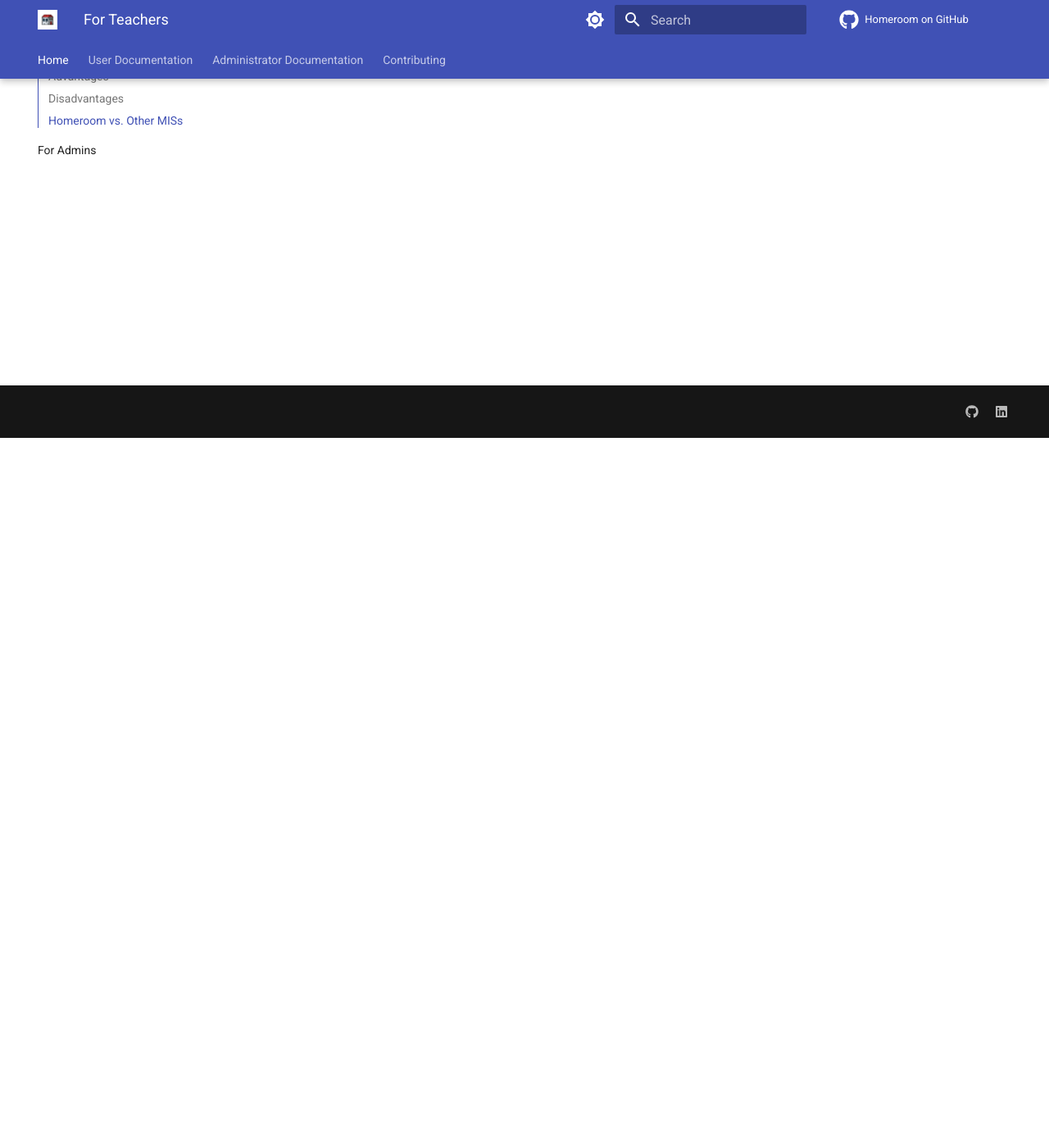
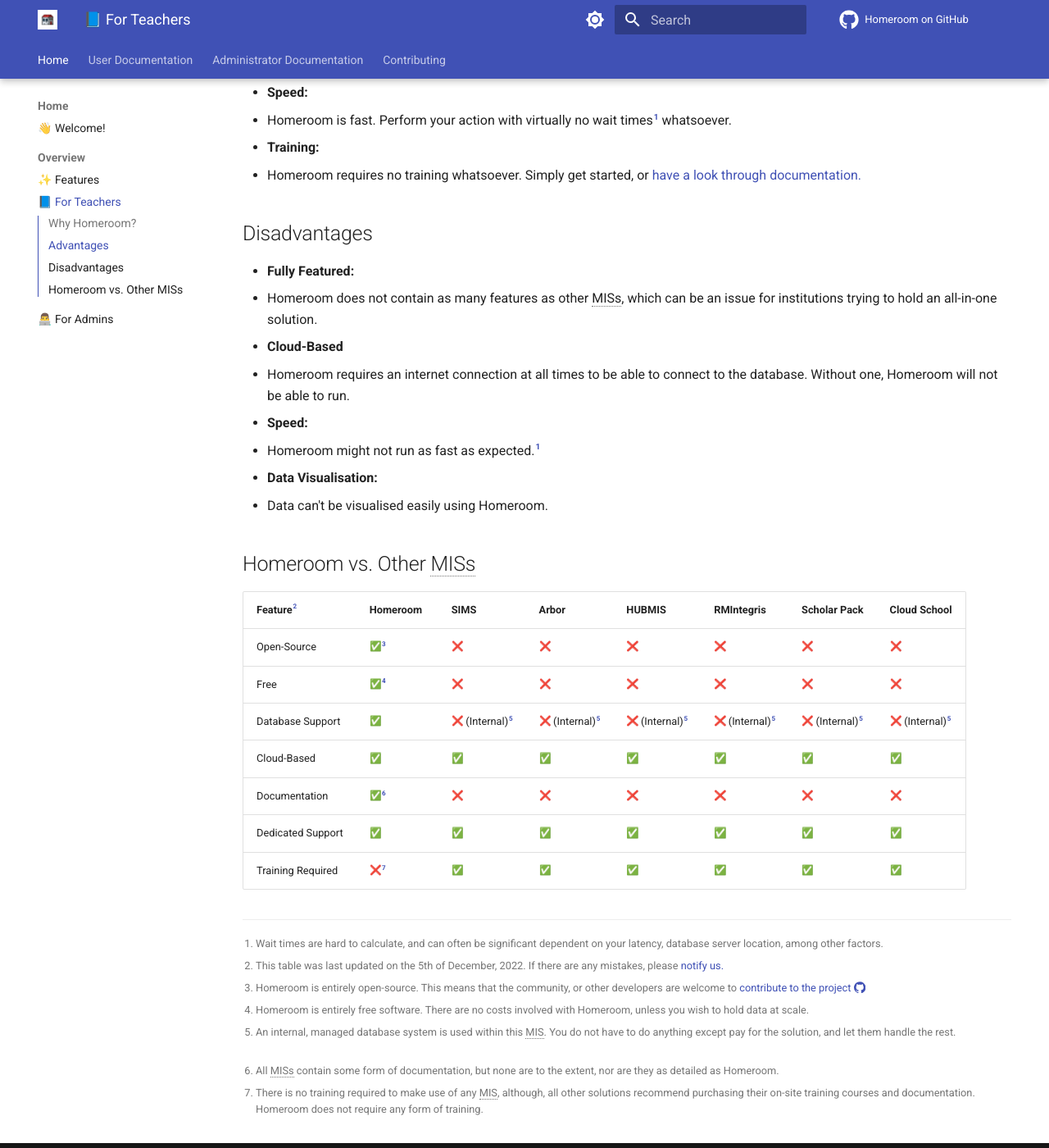
Before and after one commit to longbow122/homeroom-docs, an MkDocs documentation site: the page built from docs/informationForTeachers.md, in a window 1280 px wide and 1400 px high, scrolled down 866 px. Shown: the whole window at 82% size. Built offline with MkDocs 1.6.1 and Material for MkDocs 9.7.7, drawn with Linux system fonts in a browser that asks for light colours; emoji names are drawn with the system emoji font; some web fonts are replaced; comment, search, counter and statistics services are not loaded; some of the changed text lies outside the part shown.

Commit message:
Finished sidebar work and finished Teacher Information content
Finished adding content to the information for Teachers page, along with implementing markdown emojis within the sidebar list.

Additionally, made a minor start on the Administrator information page.

```diff
--- a/docs/informationForTeachers.md
+++ b/docs/informationForTeachers.md
@@ -1,6 +1,7 @@
 ---
 hide:
   - footer
+title: "📘 For Teachers"
 ---
 
 # Information For Teachers
@@ -14,7 +15,53 @@
   - Homeroom features full, and detailed documentation, which is able to support you through every issue you may encounter.
   - If this does not help, our [GitHub Issues :simple-github:](https://github.com/longbow122/Homeroom/issues) can help your through any issue you may encounter with support from real contributors to the project.
 - **Cloud-Based:**
-  -
+  - Data is stored and processed on external servers. This allows you to use Homeroom **anywhere.**
+  - Use Homeroom on another device without missing a beat, continue your work from any device anywhere.
+- **Ease of Use**
+  - Homeroom is incredibly easy to use. Simply have an administator install it on your machine (or do it yourself!), and get going.
+  - There is no training required for Homeroom.
+- **Detail:**
+  - Homeroom is capable of storing detailed information about all aspects of your institution. Store and manage everything in one centralised solution.
+- **Minimalism:**
+  - Homeroom's minimalistic design makes Homeroom so much easier to use.
+  - Log in, and get started straight away with Homeroom's intuitive, innovative user experience.
+- **Speed:**
+  - Homeroom is fast. Perform your action with virtually no wait times[^1] whatsoever.
+- **Training:**
+  - Homeroom requires no training whatsoever. Simply get started, or [have a look through documentation.](index.md)
+
+
 ## Disadvantages
+- **Fully Featured:**
+  - Homeroom does not contain as many features as other MISs, which can be an issue for institutions trying to hold an all-in-one solution.
+- **Cloud-Based**
+  - Homeroom requires an internet connection at all times to be able to connect to the database. Without one, Homeroom will not be able to run.
+- **Speed:**
+  - Homeroom might not run as fast as expected.[^1]
+- **Data Visualisation:**
+  - Data can't be visualised easily using Homeroom.
 
 ## Homeroom vs. Other MISs
+| Feature[^2]       | Homeroom           | SIMS               | Arbor              | HUBMIS             | RMIntegris         | Scholar Pack       | Cloud School       |
+|-------------------|--------------------|--------------------|--------------------|--------------------|--------------------|--------------------|--------------------|
+| Open-Source       | :white_check_mark:[^3] | :x:                | :x:                | :x:                | :x:                | :x:                | :x:                |
+| Free              | :white_check_mark:[^4] | :x:                | :x:                | :x:                | :x:                | :x:                | :x:                |
+| Database Support  | :white_check_mark: | :x: (Internal)[^5]     | :x: (Internal)[^5]     | :x: (Internal)[^5]     | :x: (Internal)[^5]     | :x: (Internal)[^5]     | :x: (Internal)[^5]     |
+| Cloud-Based       | :white_check_mark: | :white_check_mark: | :white_check_mark: | :white_check_mark: | :white_check_mark: | :white_check_mark: | :white_check_mark: |
+| Documentation     | :white_check_mark:[^6] | :x:                | :x:                | :x:                | :x:                | :x:                | :x:                |
+| Dedicated Support | :white_check_mark: | :white_check_mark: | :white_check_mark: | :white_check_mark: | :white_check_mark: | :white_check_mark: | :white_check_mark: |
+| Training Required | :x:[^7]                | :white_check_mark: | :white_check_mark: | :white_check_mark: | :white_check_mark: | :white_check_mark: | :white_check_mark: |
+
+[^1]: Wait times are hard to calculate, and can often be significant dependent on your latency, database server location, among other factors.
+
+[^2]: This table was last updated on the 5th of December, 2022. If there are any mistakes, please [notify us.](contributors.md)
+
+[^3]: Homeroom is entirely open-source. This means that the community, or other developers are welcome to [contribute to the project :simple-github:](contributors.md)
+
+[^4]: Homeroom is entirely free software. There are no costs involved with Homeroom, unless you wish to hold data at scale.
+
+[^5]: An internal, managed database system is used within this MIS. You do not have to do anything except pay for the solution, and let them handle the rest.
+
+[^6]: All MISs contain some form of documentation, but none are to the extent, nor are they as detailed as Homeroom.
+
+[^7]: There is no training required to make use of any MIS, although, all other solutions recommend purchasing their on-site training courses and documentation. Homeroom does not require any form of training.
--- a/mkdocs.yml
+++ b/mkdocs.yml
@@ -50,12 +50,14 @@
       emoji_index: !!python/name:materialx.emoji.twemoji
       emoji_generator: !!python/name:materialx.emoji.to_svg
 nav: #The top navigaton bar of the wiki page.
+# Manaully set the title of each markdown page to set an emote within the sidebar name.
+# Worth noting that only twitter/unicode emotes would be supported. Image assets would likely not work.
   - Home:
-    - "index.md" #Put key in docs to allow for emojis in sidebar
+    - "index.md"
     - Overview:
-      - Features: "features.md"
-      - For Teachers: "informationForTeachers.md"
-      - For Admins: "informationForAdmins.md"
+      - "features.md"
+      - "informationForTeachers.md"
+      - "informationForAdmins.md"
   - User Documentation: "userDocumentation/userHome.md"
   - Administrator Documentation: "adminDocumentation/adminHome.md"
   - Contributing: "contributors.md"
```
Also changed, not shown: docs/features.md (+2 -1 lines), docs/informationForAdmins.md (+2 -0 lines).
